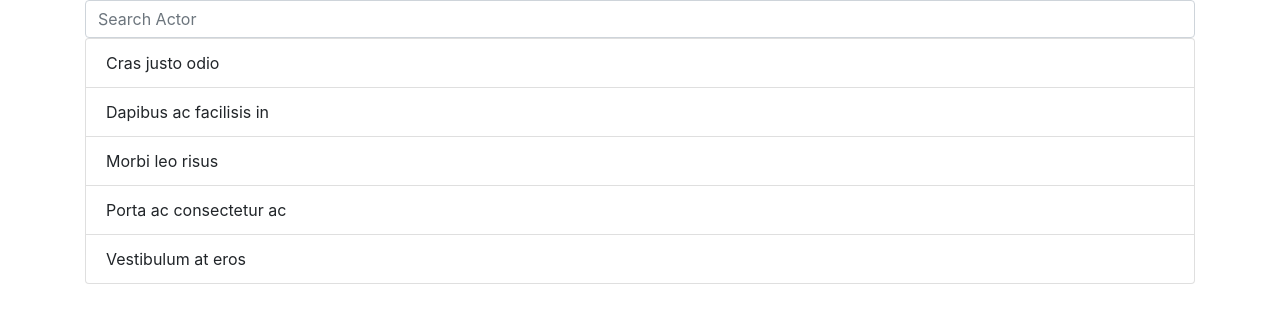
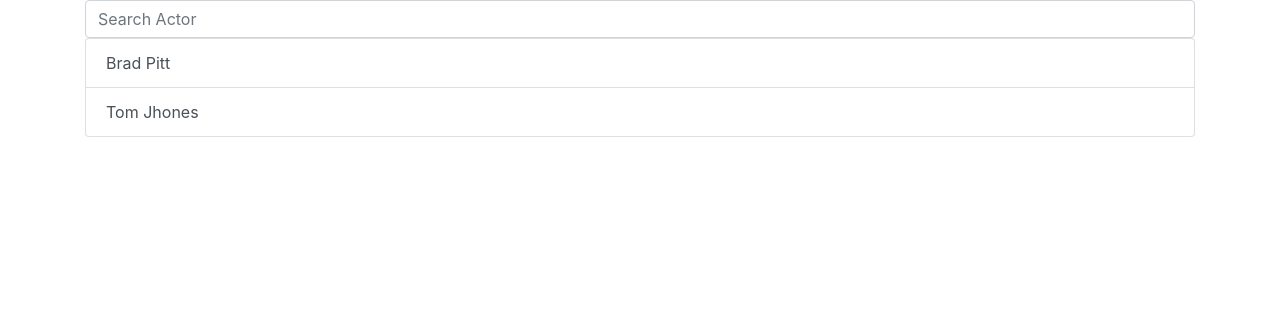
Before and after one commit to nirch/actor-app-react-tmdb, a React (Create React App) app: page / in a window 1280 px wide. Shown: the top 320 px of the page. Built offline with nearby package versions, Linux system fonts and the light colour scheme.

Commit message:
SearchBox now renders the search results using results prop

```diff
--- a/src/components/SearchBox.js
+++ b/src/components/SearchBox.js
@@ -18,18 +18,20 @@ export default class SearchBox extends Component {
 
 
     render() {
-        const { searchPlaceholder } = this.props;
+        const { searchPlaceholder, results } = this.props;
 
+        const listGroupItems = results.map(result => <ListGroup.Item action>{result}</ListGroup.Item>);
+
+        // let listGroupItems = [];
+        // for (var i = 0; i < results.length; i++) {
+        //     listGroupItems.push(<ListGroup.Item>{results[i]}</ListGroup.Item>)
+        // }
 
         return (
             <div className="search-box">
                 <Form.Control type="text" placeholder={searchPlaceholder} />
                 <ListGroup className="search-results">
-                    <ListGroup.Item>Cras justo odio</ListGroup.Item>
-                    <ListGroup.Item>Dapibus ac facilisis in</ListGroup.Item>
-                    <ListGroup.Item>Morbi leo risus</ListGroup.Item>
-                    <ListGroup.Item>Porta ac consectetur ac</ListGroup.Item>
-                    <ListGroup.Item>Vestibulum at eros</ListGroup.Item>
+                    {listGroupItems}
                 </ListGroup>
             </div>
         )
--- a/src/pages/ActorsPage.js
+++ b/src/pages/ActorsPage.js
@@ -10,7 +10,7 @@ export default class ActorsPage extends Component {
         return (
             <div>
                 <Container>
-                    <SearchBox searchPlaceholder="Search Actor"/>
+                    <SearchBox searchPlaceholder="Search Actor" results={["Brad Pitt", "Tom Jhones"]}/>
                     <h1>bla bla bla</h1>
                 </Container>
             </div>
```
